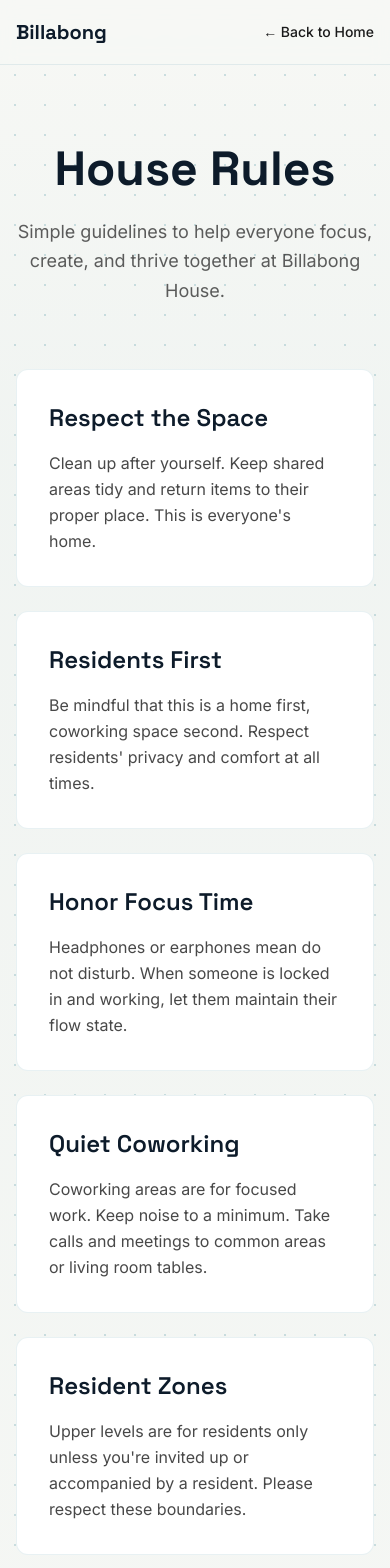
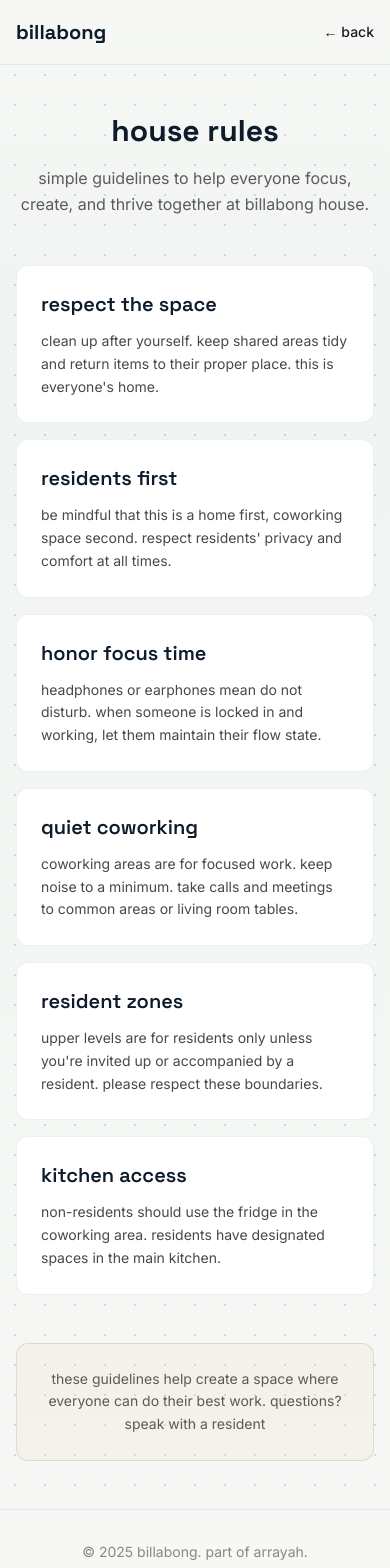
Before and after one commit to gldkhoward/billabong, a Next.js app in the folder billabong/: page /house-rules in a window 390 px wide. Shown: the top 1568 px of the page. Built offline with nearby package versions, Linux system fonts and the light colour scheme.

Commit message:
Updating mobile view

```diff
--- a/billabong/src/app/globals.css
+++ b/billabong/src/app/globals.css
@@ -116,7 +116,7 @@ html {
   background: var(--eucalyptus);
 }
 
-/* Kayak animation - simple and clean */
+/* Kayak animation - two kayaks, alternating one at a time */
 .kayak-float {
   position: absolute;
   top: 10vh;
@@ -125,47 +125,200 @@ html {
   height: 250px;
   pointer-events: none;
   z-index: 1;
-  opacity: 0.8;
-  animation: kayakFloatSimple 60s linear infinite;
+  animation: kayakFloat1 100s linear infinite;
 }
 
-@keyframes kayakFloatSimple {
+.kayak-float-2 {
+  position: absolute;
+  top: 50vh;
+  left: -10vw;
+  width: 250px;
+  height: 250px;
+  pointer-events: none;
+  z-index: 1;
+  animation: kayakFloat2 100s linear infinite;
+}
+
+/* Mobile kayak - smaller, faster, and positioned lower */
+@media (max-width: 768px) {
+  .kayak-float {
+    top: 20vh;
+    width: 150px;
+    height: 150px;
+    animation: kayakFloat1Mobile 15s linear infinite;
+  }
+
+  .kayak-float-2 {
+    top: 35vh;
+    width: 150px;
+    height: 150px;
+    animation: kayakFloat2Mobile 15s linear infinite;
+  }
+}
+
+/* Kayak 1: crosses screen in first half, stays off-screen in second half */
+@keyframes kayakFloat1 {
   0% {
     transform: translate(0, 0) rotate(180deg);
+    opacity: 0.8;
+  }
+  5% {
+    transform: translate(12vw, 2vh) rotate(185deg);
+    opacity: 0.8;
   }
   10% {
-    transform: translate(12vw, 2vh) rotate(185deg);
+    transform: translate(25vw, -1vh) rotate(175deg);
+    opacity: 0.8;
+  }
+  15% {
+    transform: translate(38vw, 3vh) rotate(183deg);
+    opacity: 0.8;
   }
   20% {
-    transform: translate(25vw, -1vh) rotate(175deg);
+    transform: translate(50vw, 1vh) rotate(179deg);
+    opacity: 0.8;
+  }
+  25% {
+    transform: translate(63vw, 4vh) rotate(181deg);
+    opacity: 0.8;
   }
   30% {
-    transform: translate(38vw, 3vh) rotate(183deg);
+    transform: translate(75vw, 0vh) rotate(180deg);
+    opacity: 0.8;
+  }
+  35% {
+    transform: translate(87vw, 2vh) rotate(182deg);
+    opacity: 0.8;
   }
   40% {
-    transform: translate(50vw, 1vh) rotate(179deg);
+    transform: translate(98vw, 1vh) rotate(179deg);
+    opacity: 0.8;
+  }
+  45% {
+    transform: translate(108vw, 3vh) rotate(181deg);
+    opacity: 0.8;
   }
   50% {
-    transform: translate(63vw, 4vh) rotate(181deg);
+    transform: translate(115vw, 2vh) rotate(180deg);
+    opacity: 0.8;
+  }
+  50.01%, 100% {
+    transform: translate(115vw, 2vh) rotate(180deg);
+    opacity: 0;
+  }
+}
+
+/* Kayak 2: stays off-screen in first half, crosses screen in second half */
+@keyframes kayakFloat2 {
+  0%, 50% {
+    transform: translate(-10vw, 0) rotate(180deg);
+    opacity: 0.8;
+  }
+  50.01% {
+    transform: translate(0, 0) rotate(180deg);
+    opacity: 0.8;
+  }
+  55% {
+    transform: translate(12vw, 2vh) rotate(185deg);
+    opacity: 0.8;
   }
   60% {
-    transform: translate(75vw, 0vh) rotate(180deg);
+    transform: translate(25vw, -1vh) rotate(175deg);
+    opacity: 0.8;
+  }
+  65% {
+    transform: translate(38vw, 3vh) rotate(183deg);
+    opacity: 0.8;
   }
   70% {
-    transform: translate(87vw, 2vh) rotate(182deg);
+    transform: translate(50vw, 1vh) rotate(179deg);
+    opacity: 0.8;
+  }
+  75% {
+    transform: translate(63vw, 4vh) rotate(181deg);
+    opacity: 0.8;
   }
   80% {
-    transform: translate(98vw, 1vh) rotate(179deg);
+    transform: translate(75vw, 0vh) rotate(180deg);
+    opacity: 0.8;
+  }
+  85% {
+    transform: translate(87vw, 2vh) rotate(182deg);
+    opacity: 0.8;
   }
   90% {
+    transform: translate(98vw, 1vh) rotate(179deg);
+    opacity: 0.8;
+  }
+  95% {
     transform: translate(108vw, 3vh) rotate(181deg);
+    opacity: 0.8;
   }
   100% {
     transform: translate(115vw, 2vh) rotate(180deg);
+    opacity: 0;
   }
 }
 
-/* Hide second kayak if it exists */
-.kayak-float-2 {
-  display: none;
+/* Mobile animations - same pattern but faster */
+@keyframes kayakFloat1Mobile {
+  0% {
+    transform: translate(-15vw, 0) rotate(180deg);
+    opacity: 0.8;
+  }
+  10% {
+    transform: translate(15vw, 1vh) rotate(178deg);
+    opacity: 0.8;
+  }
+  20% {
+    transform: translate(40vw, 2vh) rotate(182deg);
+    opacity: 0.8;
+  }
+  30% {
+    transform: translate(65vw, 1vh) rotate(179deg);
+    opacity: 0.8;
+  }
+  40% {
+    transform: translate(90vw, 2vh) rotate(181deg);
+    opacity: 0.8;
+  }
+  50% {
+    transform: translate(120vw, 1vh) rotate(180deg);
+    opacity: 0.8;
+  }
+  50.01%, 100% {
+    transform: translate(120vw, 1vh) rotate(180deg);
+    opacity: 0.8;
+  }
 }
+
+@keyframes kayakFloat2Mobile {
+  0%, 50% {
+    transform: translate(-18vw, 0) rotate(180deg);
+    opacity: 0.8;
+  }
+  50.01% {
+    transform: translate(-15vw, 0) rotate(180deg);
+    opacity: 0.8;
+  }
+  60% {
+    transform: translate(15vw, 1vh) rotate(178deg);
+    opacity: 0.8;
+  }
+  70% {
+    transform: translate(40vw, 2vh) rotate(182deg);
+    opacity: 0.8;
+  }
+    80% {
+      transform: translate(65vw, 1vh) rotate(179deg);
+    opacity: 0.8;
+  }
+  90% {
+    transform: translate(90vw, 2vh) rotate(181deg);
+    opacity: 0.8;
+  }
+  100% {
+    transform: translate(120vw, 1vh) rotate(180deg);
+    opacity: 0.8;
+  }
+}
--- a/billabong/src/app/house-rules/page.tsx
+++ b/billabong/src/app/house-rules/page.tsx
@@ -1,28 +1,30 @@
+import Link from "next/link";
+
 export default function HouseRules() {
   const rules = [
     {
-      title: "Respect the Space",
-      description: "Clean up after yourself. Keep shared areas tidy and return items to their proper place. This is everyone's home.",
+      title: "respect the space",
+      description: "clean up after yourself. keep shared areas tidy and return items to their proper place. this is everyone's home.",
     },
     {
-      title: "Residents First",
-      description: "Be mindful that this is a home first, coworking space second. Respect residents' privacy and comfort at all times.",
+      title: "residents first",
+      description: "be mindful that this is a home first, coworking space second. respect residents' privacy and comfort at all times.",
     },
     {
-      title: "Honor Focus Time",
-      description: "Headphones or earphones mean do not disturb. When someone is locked in and working, let them maintain their flow state.",
+      title: "honor focus time",
+      description: "headphones or earphones mean do not disturb. when someone is locked in and working, let them maintain their flow state.",
     },
     {
-      title: "Quiet Coworking",
-      description: "Coworking areas are for focused work. Keep noise to a minimum. Take calls and meetings to common areas or living room tables.",
+      title: "quiet coworking",
+      description: "coworking areas are for focused work. keep noise to a minimum. take calls and meetings to common areas or living room tables.",
     },
     {
-      title: "Resident Zones",
-      description: "Upper levels are for residents only unless you're invited up or accompanied by a resident. Please respect these boundaries.",
+      title: "resident zones",
+      description: "upper levels are for residents only unless you're invited up or accompanied by a resident. please respect these boundaries.",
     },
     {
-      title: "Kitchen Access",
-      description: "Non-residents should use the fridge in the coworking area. Residents have designated spaces in the main kitchen.",
+      title: "kitchen access",
+      description: "non-residents should use the fridge in the coworking area. residents have designated spaces in the main kitchen.",
     },
   ];
 
@@ -32,43 +34,43 @@ export default function HouseRules() {
       <nav className="sticky top-0 z-50 bg-[#F7F8F5]/90 backdrop-blur-sm border-b border-[#1F7A8C]/10">
         <div className="max-w-7xl mx-auto px-4 sm:px-6 lg:px-8">
           <div className="flex justify-between items-center h-16">
-            <a href="/" className="font-heading font-bold text-xl text-[#0D1B2A]">
-              Billabong
-            </a>
-            <a
+            <Link href="/" className="font-heading font-bold text-xl text-[#0D1B2A]">
+              billabong
+            </Link>
+            <Link
               href="/"
               className="text-sm font-medium text-[#1A1A1A] hover:text-[#1F7A8C] transition-colors"
             >
-              ← Back to Home
-            </a>
+              ← back
+            </Link>
           </div>
         </div>
       </nav>
 
       {/* Main Content */}
-      <main className="relative py-20 px-4 sm:px-6 lg:px-8">
+      <main className="relative py-12 sm:py-20 px-4 sm:px-6 lg:px-8">
         <div className="max-w-5xl mx-auto">
           {/* Header */}
-          <div className="text-center mb-16">
-            <h1 className="font-heading font-bold text-5xl sm:text-6xl text-[#0D1B2A] mb-6">
-              House Rules
+          <div className="text-center mb-12 sm:mb-16">
+            <h1 className="font-heading font-bold text-3xl sm:text-4xl lg:text-6xl text-[#0D1B2A] mb-4 sm:mb-6">
+              house rules
             </h1>
-            <p className="font-body text-lg text-[#1A1A1A]/70 max-w-2xl mx-auto leading-relaxed">
-              Simple guidelines to help everyone focus, create, and thrive together at Billabong House.
+            <p className="font-body text-base sm:text-lg text-[#1A1A1A]/70 max-w-2xl mx-auto leading-relaxed">
+              simple guidelines to help everyone focus, create, and thrive together at billabong house.
             </p>
           </div>
 
           {/* Rules Grid */}
-          <div className="grid md:grid-cols-2 gap-6">
+          <div className="grid sm:grid-cols-2 gap-4 sm:gap-6">
             {rules.map((rule, index) => (
               <div
                 key={index}
-                className="bg-white rounded-xl p-8 border border-[#1F7A8C]/10 hover:border-[#1F7A8C]/30 transition-all hover:shadow-lg"
+                className="bg-white rounded-xl p-6 sm:p-8 border border-[#1F7A8C]/10 hover:border-[#1F7A8C]/30 transition-all hover:shadow-lg"
               >
-                <h2 className="font-heading font-semibold text-2xl text-[#0D1B2A] mb-4">
+                <h2 className="font-heading font-semibold text-xl sm:text-2xl text-[#0D1B2A] mb-3 sm:mb-4">
                   {rule.title}
                 </h2>
-                <p className="font-body text-[#1A1A1A]/80 leading-relaxed">
+                <p className="font-body text-sm sm:text-base text-[#1A1A1A]/80 leading-relaxed">
                   {rule.description}
                 </p>
               </div>
@@ -76,14 +78,11 @@ export default function HouseRules() {
           </div>
 
           {/* Footer Note */}
-          <div className="mt-16 text-center">
-            <div className="bg-[#E9DCC2]/20 rounded-xl p-8 border border-[#6C8C64]/20">
-              <p className="font-body text-[#1A1A1A]/70 leading-relaxed">
-                These guidelines help create a space where everyone can do their best work.
-                Questions? Speak with a resident or reach out to{' '}
-                <a href="mailto:hello@billabong.house" className="text-[#1F7A8C] hover:underline">
-                  hello@billabong.house
-                </a>
+          <div className="mt-12 sm:mt-16 text-center">
+            <div className="bg-[#E9DCC2]/20 rounded-xl p-6 sm:p-8 border border-[#6C8C64]/20">
+              <p className="font-body text-sm sm:text-base text-[#1A1A1A]/70 leading-relaxed">
+                these guidelines help create a space where everyone can do their best work.
+                questions? speak with a resident
               </p>
             </div>
           </div>
@@ -91,10 +90,10 @@ export default function HouseRules() {
       </main>
 
       {/* Simple Footer */}
-      <footer className="border-t border-[#1F7A8C]/10 py-8 px-4">
+      <footer className="border-t border-[#1F7A8C]/10 py-8 px-4 bg-[#F7F8F5]">
         <div className="max-w-5xl mx-auto text-center">
           <p className="font-body text-sm text-[#1A1A1A]/50">
-            © {new Date().getFullYear()} Billabong House. Part of Arrayah.
+            © {new Date().getFullYear()} billabong. part of arrayah.
           </p>
         </div>
       </footer>
--- a/billabong/src/app/page.tsx
+++ b/billabong/src/app/page.tsx
@@ -136,23 +136,18 @@ export default function Home() {
         {mobileMenuOpen && (
           <div className="md:hidden border-t border-[#1F7A8C]/10 bg-[#F7F8F5]">
             <div className="px-4 py-4 space-y-3">
-              <a href="#about" className="block text-sm font-medium text-[#1A1A1A] hover:text-[#1F7A8C]">
-                About
+              <a href="/house-rules" className="block text-sm font-medium text-[#1A1A1A] hover:text-[#1F7A8C]" onClick={() => setMobileMenuOpen(false)}>
+                house rules
               </a>
-              <a href="#residency" className="block text-sm font-medium text-[#1A1A1A] hover:text-[#1F7A8C]">
-                Residency
-              </a>
-              <a href="#residents" className="block text-sm font-medium text-[#1A1A1A] hover:text-[#1F7A8C]">
-                Residents
-              </a>
-              <a href="#location" className="block text-sm font-medium text-[#1A1A1A] hover:text-[#1F7A8C]">
-                Location
+              <a href="/residents" className="block text-sm font-medium text-[#1A1A1A] hover:text-[#1F7A8C]" onClick={() => setMobileMenuOpen(false)}>
+                residents
               </a>
               <a
                 href={CONFIG.apply_url}
                 className="block w-full px-6 py-2 bg-[#1F7A8C] text-white rounded-full font-medium text-sm text-center hover:bg-[#0D1B2A]"
+                onClick={() => setMobileMenuOpen(false)}
               >
-                Apply Now
+                apply now
               </a>
             </div>
           </div>
@@ -197,17 +192,21 @@ export default function Home() {
               href={CONFIG.events_url}
               className="px-8 py-4 border-2 border-[#1F7A8C] text-[#1F7A8C] rounded-full font-heading font-semibold text-lg hover:bg-[#1F7A8C] hover:text-white transition-all"
             >
-              Upcoming Events
+              upcoming events
             </a>
           </div>
         </div>
-        <div className="absolute bottom-8 left-1/2 transform -translate-x-1/2 animate-bounce">
-          <a href="#manifesto" aria-label="Scroll to manifesto section">
-            <svg className="w-6 h-6 text-[#1F7A8C]" fill="none" stroke="currentColor" viewBox="0 0 24 24">
+        <a
+          href="#manifesto"
+          className="absolute bottom-8 left-1/2 transform -translate-x-1/2 animate-bounce cursor-pointer"
+          aria-label="Scroll to manifesto section"
+        >
+          <div className="flex flex-col items-center gap-2">
+            <svg className="w-8 h-8 text-[#1F7A8C]" fill="none" stroke="currentColor" viewBox="0 0 24 24">
               <path strokeLinecap="round" strokeLinejoin="round" strokeWidth={2} d="M19 14l-7 7m0 0l-7-7m7 7V3" />
             </svg>
-          </a>
-        </div>
+          </div>
+        </a>
       </section>
 
        {/* Why We Exist */}
```
Also changed, not shown: billabong/src/app/components/KayakAnimation.tsx (+12 -0 lines), billabong/src/app/residents/ResidentCard.tsx (+16 -3 lines), billabong/src/app/residents/page.tsx (+12 -12 lines).
